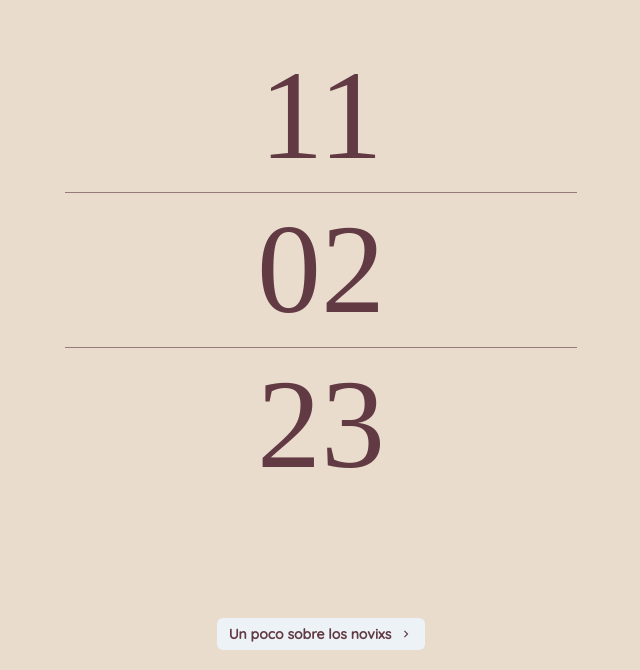
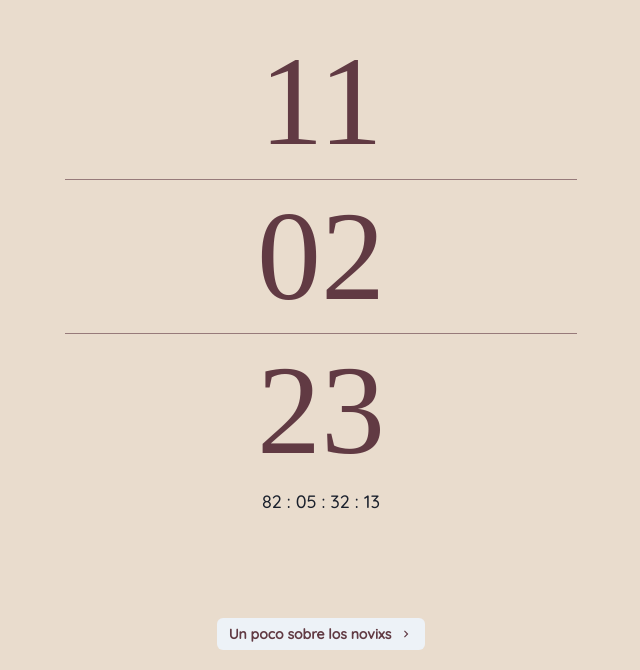
Before and after one commit to NicoPicotto/Picotzilda-Web, a React (Create React App) app: page / in a window 1280 px wide. Shown: the part 130-800 px from the top of the page, without its empty margins (319-959 px from the left). Built offline with nearby package versions, Linux system fonts and the light colour scheme; a web font is replaced by a local one.

Commit message:
Timer Fix

```diff
--- a/src/Components/Timer/Timer.js
+++ b/src/Components/Timer/Timer.js
@@ -1,32 +1,37 @@
 import React, { useState, useEffect } from 'react';
 import { Flex, Text } from '@chakra-ui/react';
 
-const Timer = ({ duration }) => {
-	const [time, setTime] = useState(duration);
+const Timer = ({ deadline }) => {
+	const [days, setDays] = useState(0);
+	const [hours, setHours] = useState(0);
+	const [minutes, setMinutes] = useState(0);
+	const [seconds, setSeconds] = useState(0);
+
+	const getTimeUntil = (deadline) => {
+		const time = Date.parse(deadline) - Date.parse(new Date());
+		setSeconds(Math.floor((time / 1000) % 60));
+		setMinutes(Math.floor((time / 1000 / 60) % 60));
+		setHours(Math.floor((time / (1000 * 60 * 60)) % 24));
+		setDays(Math.floor(time / (1000 * 60 * 60 * 24)));
+	};
 
 	useEffect(() => {
-		setTimeout(() => {
-			setTime(time - 1000);
-		}, 1000);
-	}, [time]);
+		getTimeUntil(deadline);
+	});
 
-	const getFormattedTime = (milliseconds) => {
-		let totalSeconds = parseInt(Math.floor(time / 1000));
-		let totalMinutes = parseInt(Math.floor(totalSeconds / 60));
-		let totalHours = parseInt(Math.floor(totalMinutes / 60));
-		let days = parseInt(Math.floor(totalHours / 24));
+	useEffect(() => {
+		setInterval(() => getTimeUntil(deadline), 1000);
+	}, [deadline]);
 
-		let seconds = parseInt(totalSeconds % 60);
-		let minutes = parseInt(totalMinutes & 60);
-		let hours = parseInt(totalHours % 24);
-
-		return `${days} : ${hours} : ${minutes} : ${seconds}`;
+	const leading0 = (num) => {
+		return num < 10 ? '0' + num : num;
 	};
 
 	return (
 		<Flex>
-			<Text fontSize='lg' fontFamily='fonts.secundaria'>
-				{getFormattedTime(time)}
+			<Text fontFamily='fonts.secundaria' fontSize='lg'>
+				{leading0(days)} : {leading0(hours)} : {leading0(minutes)} :{' '}
+				{leading0(seconds)}
 			</Text>
 		</Flex>
 	);
--- a/src/views/Home.js
+++ b/src/views/Home.js
@@ -1,10 +1,12 @@
-import React from 'react';
+import React, { useState } from 'react';
 import { Heading, Flex, Button, Divider, Link } from '@chakra-ui/react';
 import { Link as ReachLink } from 'react-router-dom';
 import { ChevronRightIcon } from '@chakra-ui/icons';
-
+import Timer from '../Components/Timer/Timer';
 
 const Home = () => {
+	const [deadline, setDeadline] = useState('2023-02-11T18:00:00-03:00');
+
 	return (
 		<Flex
 			w='100vw'
@@ -47,7 +49,7 @@ const Home = () => {
 				>
 					23
 				</Heading>
-				{/* <Timer duration={82 * 24 * 60 * 60 * 1000} /> */}
+				<Timer deadline={deadline} />
 			</Flex>
 			<Flex position='absolute' bottom={5}>
 				<Link to={'/nosotros'} as={ReachLink}>
```
